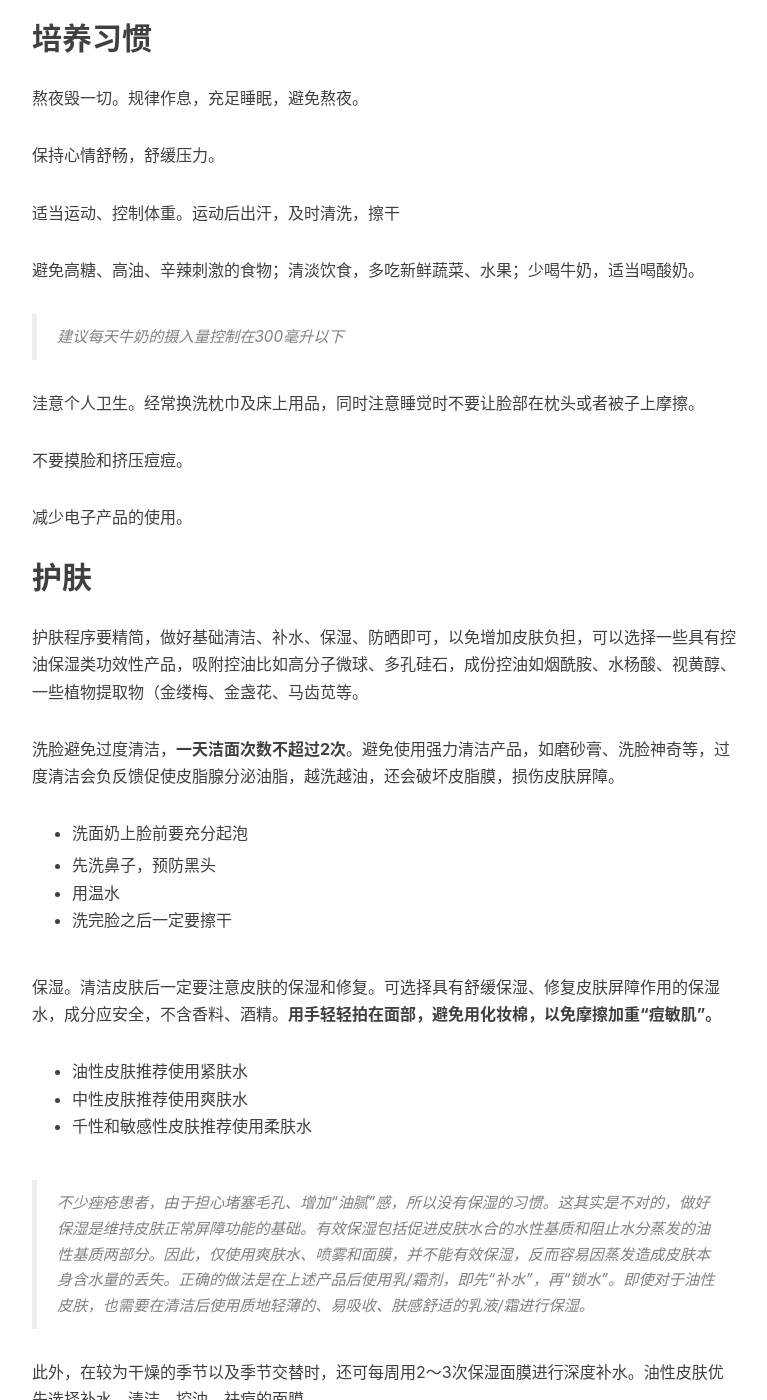
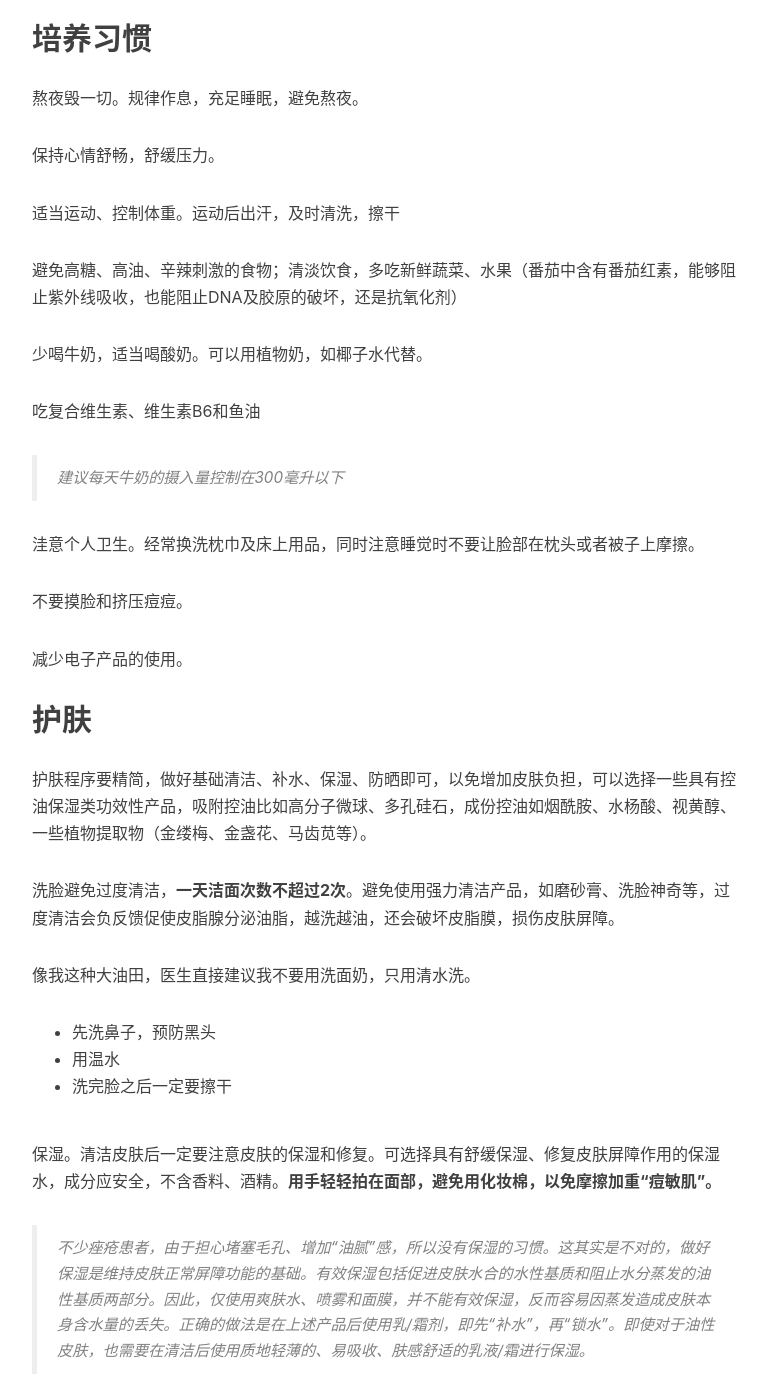
Before and after one commit to wuxiaoda/wuxiaoda.github.io, a Jekyll site: the page built from _posts/2022-10-05-Science_Anti_Acne.md, in a window 1280 px wide and 1400 px high, scrolled down 2672 px. Shown: the whole window, without its empty margins (233-1000 px from the left). Built offline with Jekyll 4.4.1, drawn with Linux system fonts in a browser that asks for light colours; nearby versions of some CDN libraries; comment, search, counter and statistics services are not loaded.

Commit message:
Update 2022-10-05-Science_Anti_Acne.md

```diff
--- a/_posts/2022-10-05-Science_Anti_Acne.md
+++ b/_posts/2022-10-05-Science_Anti_Acne.md
@@ -73,7 +73,11 @@ tags:
 
 适当运动、控制体重。运动后出汗，及时清洗，擦干
 
-避免高糖、高油、辛辣刺激的食物；清淡饮食，多吃新鲜蔬菜、水果；少喝牛奶，适当喝酸奶。
+避免高糖、高油、辛辣刺激的食物；清淡饮食，多吃新鲜蔬菜、水果（番茄中含有番茄红素，能够阻止紫外线吸收，也能阻止DNA及胶原的破坏，还是抗氧化剂）
+
+少喝牛奶，适当喝酸奶。可以用植物奶，如椰子水代替。
+
+吃复合维生素、维生素B6和鱼油
 
 > 建议每天牛奶的摄入量控制在300毫升以下
 
@@ -85,21 +89,17 @@ tags:
 
 ## 护肤
 
-护肤程序要精简，做好基础清洁、补水、保湿、防晒即可，以免增加皮肤负担，可以选择一些具有控油保湿类功效性产品，吸附控油比如高分子微球、多孔硅石，成份控油如烟酰胺、水杨酸、视黄醇、一些植物提取物（金缕梅、金盏花、马齿苋等。
+护肤程序要精简，做好基础清洁、补水、保湿、防晒即可，以免增加皮肤负担，可以选择一些具有控油保湿类功效性产品，吸附控油比如高分子微球、多孔硅石，成份控油如烟酰胺、水杨酸、视黄醇、一些植物提取物（金缕梅、金盏花、马齿苋等）。
 
 洗脸避免过度清洁，**一天洁面次数不超过2次**。避免使用强力清洁产品，如磨砂膏、洗脸神奇等，过度清洁会负反馈促使皮脂腺分泌油脂，越洗越油，还会破坏皮脂膜，损伤皮肤屏障。
 
-* 洗面奶上脸前要充分起泡
+像我这种大油田，医生直接建议我不要用洗面奶，只用清水洗。
 
 - 先洗鼻子，预防黑头
 - 用温水
 - 洗完脸之后一定要擦干
 
 保湿。清洁皮肤后一定要注意皮肤的保湿和修复。可选择具有舒缓保湿、修复皮肤屏障作用的保湿水，成分应安全，不含香料、酒精。**用手轻轻拍在面部，避免用化妆棉，以免摩擦加重“痘敏肌”。**
-
-* 油性皮肤推荐使用紧肤水
-* 中性皮肤推荐使用爽肤水
-* 千性和敏感性皮肤推荐使用柔肤水
 
 > 不少痤疮患者，由于担心堵塞毛孔、增加“油腻”感，所以没有保湿的习惯。这其实是不对的，做好保湿是维持皮肤正常屏障功能的基础。有效保湿包括促进皮肤水合的水性基质和阻止水分蒸发的油性基质两部分。因此，仅使用爽肤水、喷雾和面膜，并不能有效保湿，反而容易因蒸发造成皮肤本身含水量的丢失。正确的做法是在上述产品后使用乳/霜剂，即先“补水”，再“锁水”。即使对于油性皮肤，也需要在清洁后使用质地轻薄的、易吸收、肤感舒适的乳液/霜进行保湿。
 
```
